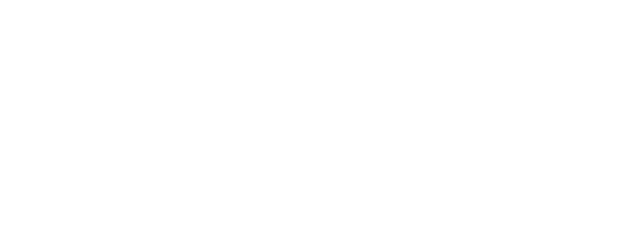
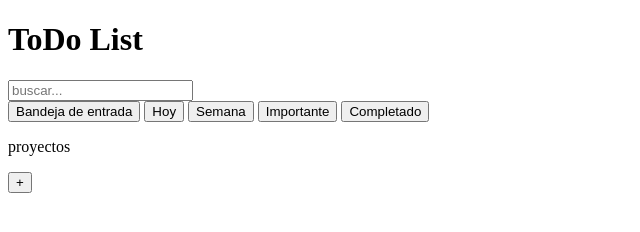
Before and after one commit to GitPushedd/to-do-list, a website built with webpack: page src/template.html in a window 1280 px wide. Shown: the whole page, without its empty margins (0-640 px from the left). Built offline with nearby package versions, Linux system fonts and the light colour scheme.

Commit message:
Estructurar el template inicial

```diff
--- a/src/template.html
+++ b/src/template.html
@@ -5,5 +5,29 @@
     <meta name="viewport" content="width=device-width, initial-scale=1.0" />
     <title>ToDo-list</title>
   </head>
-  <body></body>
+  <body>
+    <head>
+      <h1>ToDo List</h1>
+      <input type="text" id="buscador-tarea" placeholder="buscar..." />
+    </head>
+    <main>
+      <div id="sidebar">
+        <div class="botones">
+          <button id="bandeja-de-entrada">Bandeja de entrada</button>
+          <button id="hoy">Hoy</button>
+          <button id="semana">Semana</button>
+          <button id="importante">Importante</button>
+          <button id="completado">Completado</button>
+        </div>
+
+        <div class="proyectos-container">
+          <p>proyectos</p>
+          <button id="agregar-proyecto">+</button>
+          <div id="proyectos"></div>
+        </div>
+      </div>
+
+      <div id="main-container"></div>
+    </main>
+  </body>
 </html>
```
